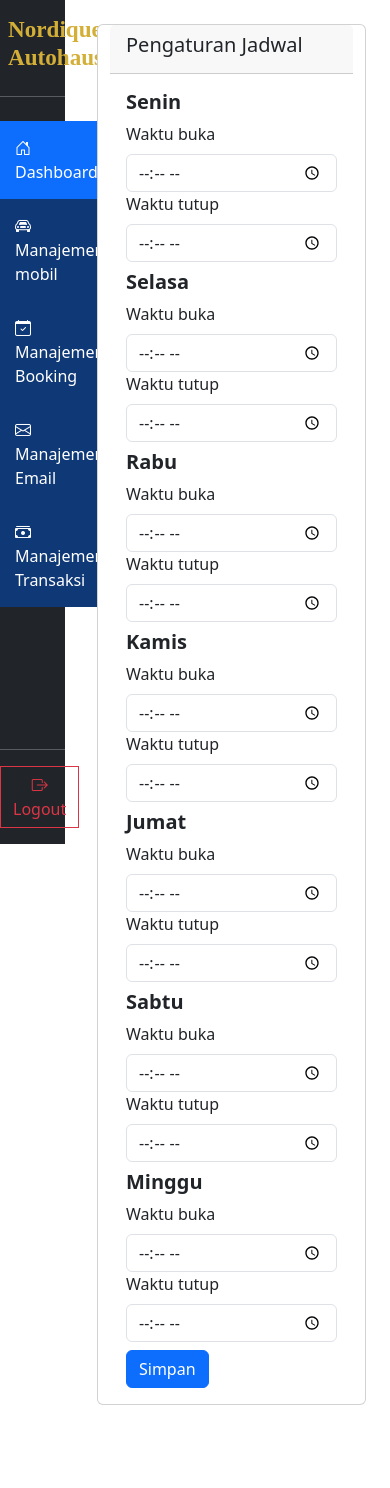
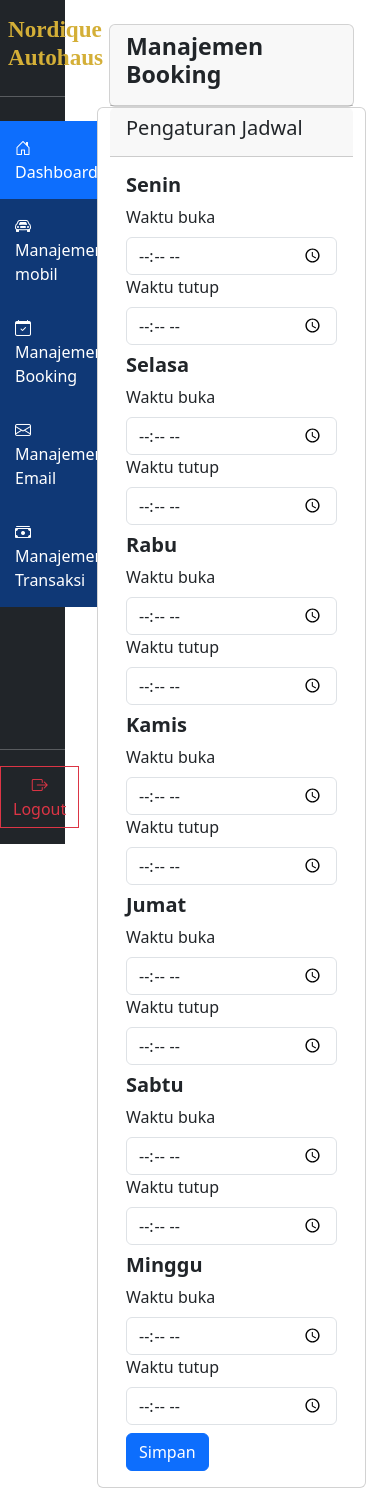
Before and after one commit to HSR777/showroom-mobil, a PHP site: page /manajemen-booking.php in a window 390 px wide. Before the commit the page ends 1405 px from the top, so only its background shows below. Run offline with PHP 8.4, Linux system fonts and the light colour scheme; the visitor is signed in with stand-in values (Sample User, id 1).

Commit message:
update manajemen mobil, booking, obuot.php

```diff
--- a/views/admin/manajemen-booking.php
+++ b/views/admin/manajemen-booking.php
@@ -26,6 +26,15 @@ if (!isset($_SESSION['admin_logged_in']) || $_SESSION['admin_logged_in'] !== tru
         <!-- Wrapper start -->
         <div class="wrapper-content col-10 container-fluid ps-5">
             <div class="row">
+                <div class="col">
+                    <div class="card">
+                        <div class="card-header">
+                            <h3 class="card-title">
+                                <b>Manajemen Booking</b>
+                            </h3>
+                        </div>
+                    </div>
+                </div>
                 <!-- card setting jadwal -->
                 <div class="col-auto card">
                     <div class="card-header">
--- a/views/admin/manajemen-mobil.php
+++ b/views/admin/manajemen-mobil.php
@@ -91,8 +91,7 @@ if (!isset($_SESSION['admin_logged_in']) || $_SESSION['admin_logged_in'] !== tru
                                                         data-tipe="<?= htmlspecialchars($car['tipe_mobil'], ENT_QUOTES) ?>"
                                                         data-deskripsi="<?= htmlspecialchars($car['deskripsi_mobil'], ENT_QUOTES) ?>"
                                                         data-harga="<?= $car['harga_mobil'] ?>"
-                                                       data-stok="<?= $car['stok_mobil'] ?>"
-                                                    >
+                                                        data-stok="<?= $car['stok_mobil'] ?>">
                                                         <i class="bi bi-pencil"></i> Edit
                                                     </a>
                                                     <a href="#" class="btn btn-outline-danger">
--- a/views/landing/about.php
+++ b/views/landing/about.php
@@ -87,4 +87,5 @@
     </footer>
     <script src="https://cdn.jsdelivr.net/npm/bootstrap@5.3.0-alpha1/dist/js/bootstrap.bundle.min.js"></script>
 </body>
+
 </html>
```
Also changed, not shown: views/admin/modal-add-mobil.php (+26 -12 lines), uploads/68241dbf44504_9672537d45ff40a308fa2df062fbb76a.jpg (added), uploads/68241dbf455f8_Used-2017-Lamborghini-Aventador-LP700-4-1675967894.jpg (added). Lines whose indentation alone changed are shown as unchanged.
